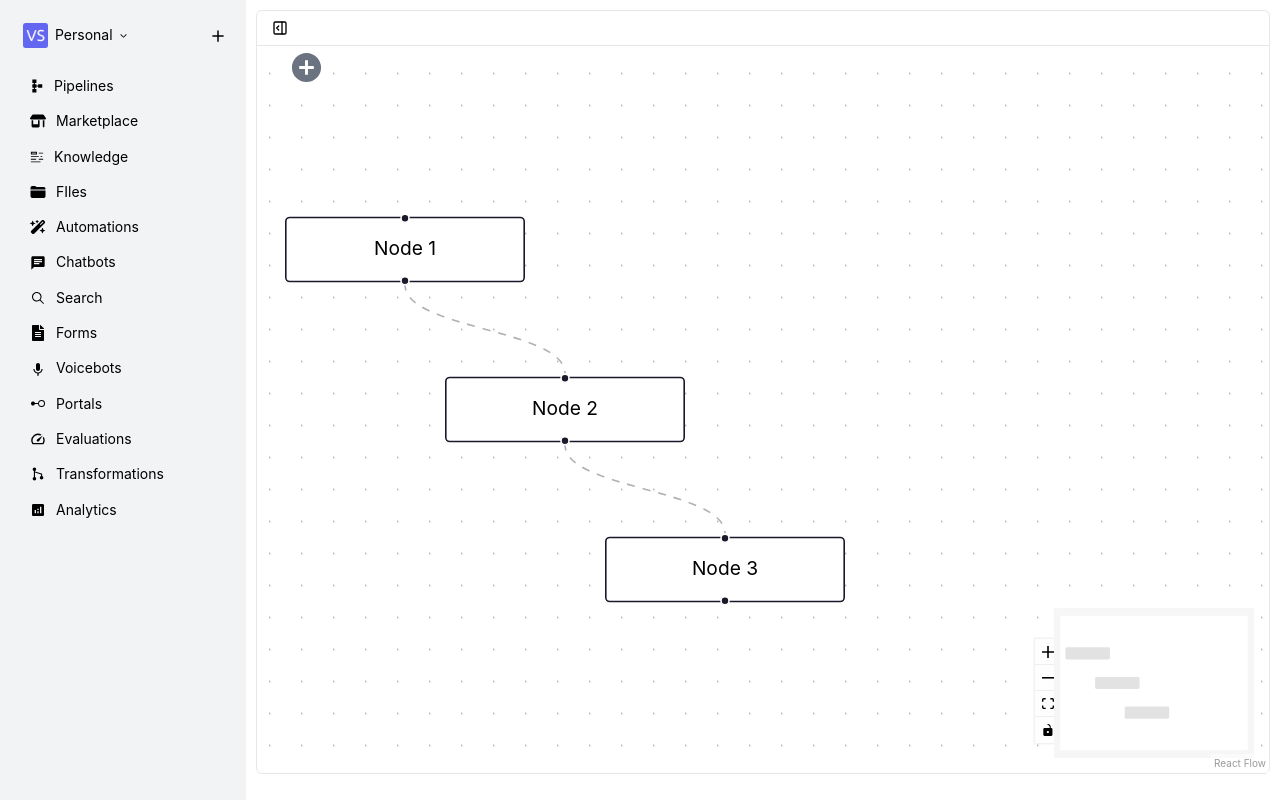
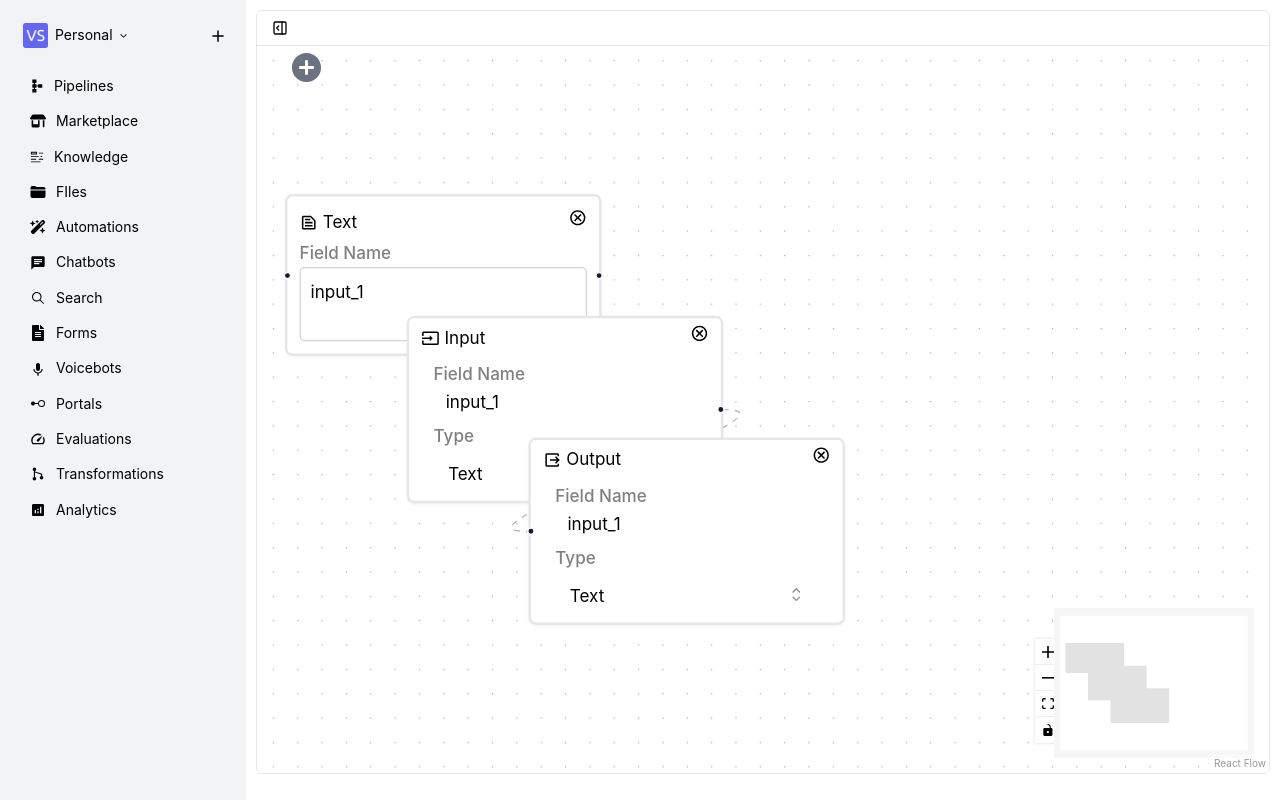
Before and after one commit to anshul45/trying, a Next.js app: page /pipeline/1 in a window 1280 px wide. Built offline with nearby package versions, Linux system fonts and the light colour scheme.

Commit message:
added nodes

```diff
--- a/app/components/ReactFlow/Flow.tsx
+++ b/app/components/ReactFlow/Flow.tsx
@@ -1,5 +1,5 @@
 "use client"
-import { useCallback, useState } from "react";
+import { useCallback, useMemo, useState } from "react";
 import { MdAddCircle } from "react-icons/md";
 import { RiCloseLargeFill } from "react-icons/ri";
 import {
@@ -17,28 +17,19 @@ import {
 
 import "@xyflow/react/dist/style.css";
 import FlowOptions from "./FlowOptions";
+import InputNode from "./nodes/InputNode";
+import OutputNode from "./nodes/OutputNode";
+import TextNode from "./nodes/TextNode";
 
 export default function Flow() {
-  // Initial state for nodes and edges
-  const initialNodes: Node[] = [
-    {
-      id: "1",
-      position: { x: 0, y: 0 },
-      data: { label: "Node 1" },
-      type: "default",
-    },
-    {
-      id: "2",
-      position: { x: 100, y: 100 },
-      data: { label: "Node 2" },
-      type: "default",
-    },
-    {
-      id:'3',
-      position:{x:200,y:200},
-      data:{label:'Node 3'}
-    }
-  ];
+
+
+  const nodeTypes = useMemo(() =>({
+    inputNode:InputNode,
+    outputNode:OutputNode,
+    textNode:TextNode
+  }),[])
+
 
   const initialEdges: Edge[] = [
     {
@@ -55,7 +46,30 @@ export default function Flow() {
     }
   ];
 
+  const initialNodes: Node[] = [
+    {
+      id: "1",
+      position: { x: 0, y: 0 },
+      data: { label: "Node 1" },
+      type:"textNode"
+    },
+    {
+      id: "2",
+      position: { x: 100, y: 100 },
+      data: { label: "Node 2" },
+      type: "inputNode",
+    },
+    {
+      id: "3",
+      position: { x: 200, y: 200 },
+      data: { label: "Node 3" },
+      type:"outputNode"
+    },
+  ];
+
   const [nodes, setNodes, onNodesChange] = useNodesState(initialNodes);
+
+
   const [edges, setEdges, onEdgesChange] = useEdgesState(initialEdges);
 
   const [openOptions, setOpenOptions] = useState<boolean>(false)
@@ -66,6 +80,7 @@ export default function Flow() {
     [setEdges]
   );
 
+
   return (
     <div style={{  height: "90.9vh" }}>
      {openOptions && <FlowOptions/> }
@@ -73,6 +88,7 @@ export default function Flow() {
      }
       <ReactFlow
         nodes={nodes}
+        nodeTypes={nodeTypes}
         edges={edges}
         onNodesChange={onNodesChange}
         onEdgesChange={onEdgesChange}
--- /dev/null
+++ b/app/components/ReactFlow/nodes/InputNode.tsx
@@ -0,0 +1,33 @@
+import React, { useState } from 'react'
+import { Handle, Position } from '@xyflow/react'
+import { Box, Flex, Select, Text, TextInput } from '@mantine/core'
+import { MdInput } from 'react-icons/md'
+import { MdOutlineCancel } from "react-icons/md";
+const InputNode = () => {
+
+  const[inputValue,setInputValue] = useState<string>("input_1")
+
+  return (<Box className='border-2 rounded-md drop-shadow-sm' bg='white' px={10} py={5} w={260}>
+    <Flex justify='space-between' align='center' >
+      <Flex align='center' gap={4}>
+      <MdInput  size={15}/>
+      <Text size='sm'>Input</Text>
+      </Flex>
+      <MdOutlineCancel size={15} className='mb-2 cursor-pointer'/>
+    </Flex>
+    <Box px={10} mt={5}>
+    <TextInput size='compact-sm' label='Field Name' styles={{input:{border:"none",marginLeft:"10px"}, label:{color:"grey"}}} value={inputValue} onChange={e =>setInputValue(e.target.value)}/>
+    <Select mt={5}
+      label="Type"
+      defaultValue='Text'
+      data={['Text', 'File', 'Audio']}
+      styles={{input:{border:"none"},label:{color:"grey"}}}
+    />
+    </Box>
+
+  <Handle type='source' position={Position.Right} id='a'/>
+  </Box>
+  )
+}
+
+export default InputNode
--- /dev/null
+++ b/app/components/ReactFlow/nodes/OutputNode.tsx
@@ -0,0 +1,33 @@
+import React, { useState } from 'react'
+import { Handle, Position } from '@xyflow/react'
+import { Box, Flex, Select, Text, TextInput } from '@mantine/core'
+import { MdOutput } from 'react-icons/md'
+import { MdOutlineCancel } from "react-icons/md";
+const OutputNode = () => {
+
+  const[inputValue,setInputValue] = useState<string>("input_1")
+
+  return (<Box className='border-2 rounded-md drop-shadow-sm' bg='white' px={10} py={5} w={260}>
+    <Flex justify='space-between' align='center' >
+      <Flex align='center' gap={4}>
+      <MdOutput  size={15}/>
+      <Text size='sm'>Output</Text>
+      </Flex>
+      <MdOutlineCancel size={15} className='mb-2 cursor-pointer'/>
+    </Flex>
+    <Box px={10} mt={5}>
+    <TextInput size='compact-sm' label='Field Name' styles={{input:{border:"none",marginLeft:"10px"}, label:{color:"grey"}}} value={inputValue} onChange={e =>setInputValue(e.target.value)}/>
+    <Select mt={5}
+      label="Type"
+      defaultValue='Text'
+      data={['Text', 'File', 'Audio']}
+      styles={{input:{border:"none"},label:{color:"grey"}}}
+    />
+    </Box>
+
+  <Handle type='target' position={Position.Left} id='a'/>
+  </Box>
+  )
+}
+
+export default OutputNode
--- /dev/null
+++ b/app/components/ReactFlow/nodes/TextNode.tsx
@@ -0,0 +1,26 @@
+import React, { useState } from 'react'
+import { Handle, Position } from '@xyflow/react'
+import { Box, Flex, Select, Text, Textarea, TextInput } from '@mantine/core'
+import { MdOutlineTextSnippet } from "react-icons/md";
+import { MdOutlineCancel } from "react-icons/md";
+const TextNode = () => {
+
+  const[inputValue,setInputValue] = useState<string>("input_1")
+
+  return (<Box className='border-2 rounded-md drop-shadow-sm' bg='white' p={10} w={260}>
+    <Flex justify='space-between' align='center' >
+      <Flex align='center' gap={4}>
+      <MdOutlineTextSnippet  size={15}/>
+      <Text size='sm'>Text</Text>
+      </Flex>
+      <MdOutlineCancel size={15} className='mb-2 cursor-pointer'/>
+    </Flex>
+    <Textarea size='compact-sm' label='Field Name' styles={{ input:{padding:"8px"}, label:{color:"grey"}}} value={inputValue} onChange={e =>setInputValue(e.target.value)}/>
+  <Handle type='target' position={Position.Left} id='a'/>
+  <Handle type='source' position={Position.Right} id='a'/>
+
+  </Box>
+  )
+}
+
+export default TextNode
```
